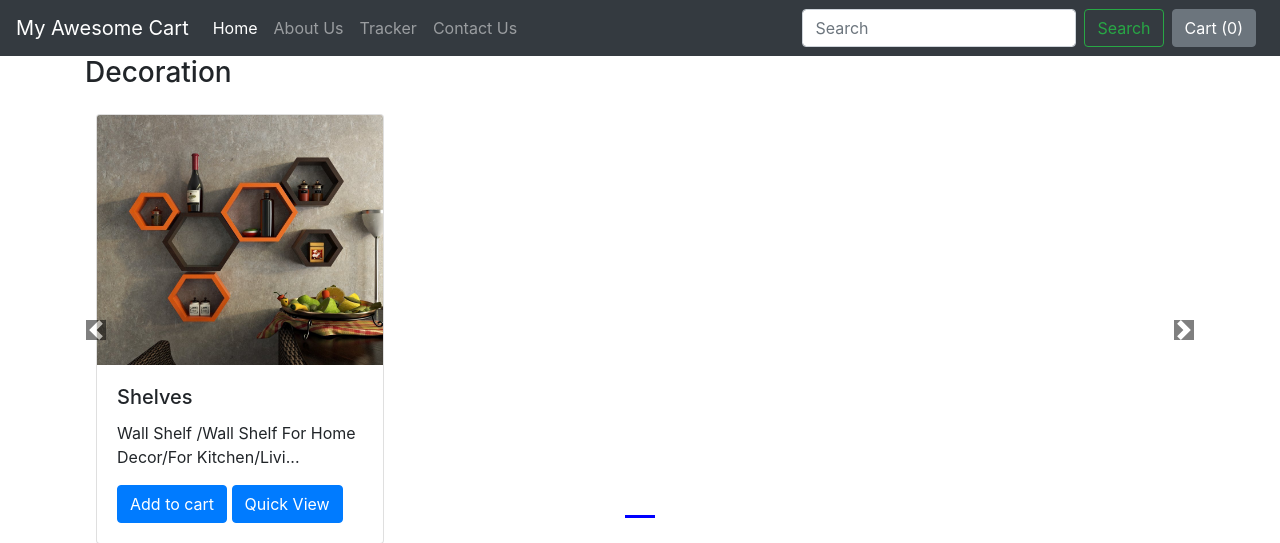
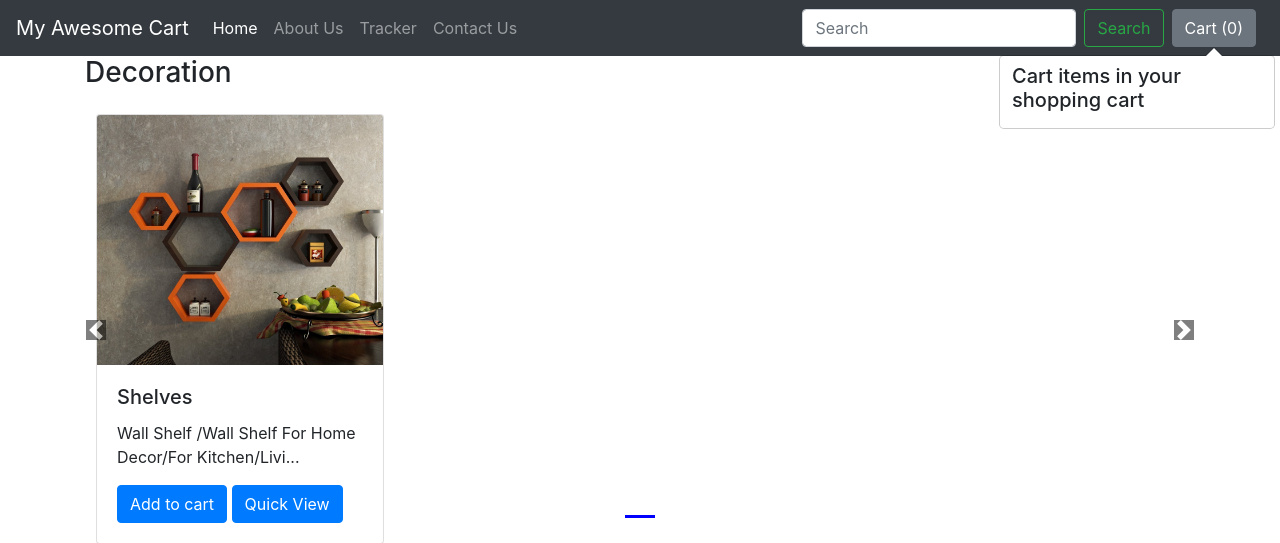
Before and after one commit to Hitesh485/MyAwesomeCart, a Django app: page /shop/ in a window 1280 px wide. Shown: the top 543 px of the page. Run offline with Django 4.2, Linux system fonts and the light colour scheme; data comes from the database, SQL or seed files in the repository; both versions use the stored data as it was before the commit; parts of the project's set-up code (start-up, migrations or seed data) failed here and were passed over; some libraries are stand-ins or nearby versions.

Commit message:
fix bugs and project reach before create checkout page

```diff
--- a/shop/admin.py
+++ b/shop/admin.py
@@ -1,7 +1,6 @@
 from django.contrib import admin
 
 # Register your models here.
-from .models import Product, Contact, Order
+from .models import Product, Contact
 admin.site.register(Product)
 admin.site.register(Contact)
-admin.site.register(Order)
--- a/shop/models.py
+++ b/shop/models.py
@@ -25,14 +25,3 @@ class Contact (models.Model):
 
     def __str__(self):
         return self.name
-
-class Order (models.Model):
-    order_id = models.AutoField(primary_key=True)
-    items_json = models.CharField(max_length=5000)
-    name = models.CharField(max_length=100)
-    email = models.CharField(max_length=100)
-    phone = models.IntegerField(default=0)
-    address = models.CharField(max_length=400)
-    city = models.CharField(max_length=400)
-    state = models.CharField(max_length=100)
-    zip_code = models.CharField(max_length=100)
--- a/shop/templates/shop/basic.html
+++ b/shop/templates/shop/basic.html
@@ -7,8 +7,7 @@
     <meta name="viewport" content="width=device-width, initial-scale=1, shrink-to-fit=no">
 
     <!-- Bootstrap CSS -->
-    <link rel="stylesheet" href="https://cdn.jsdelivr.net/npm/bootstrap@4.6.1/dist/css/bootstrap.min.css"
-        integrity="sha384-zCbKRCUGaJDkqS1kPbPd7TveP5iyJE0EjAuZQTgFLD2ylzuqKfdKlfG/eSrtxUkn" crossorigin="anonymous">
+    <link rel="stylesheet" href="https://cdn.jsdelivr.net/npm/bootstrap@4.2.1/dist/css/bootstrap.min.css" integrity="sha384-GJzZqFGwb1QTTN6wy59ffF1BuGJpLSa9DkKMp0DgiMDm4iYMj70gZWKYbI706tWS" crossorigin="anonymous">
 
     <title>{% block title %} {% endblock %}</title>
     <style>
@@ -56,12 +55,9 @@
 
     {% block body %} {% endblock %}
     <!-- Option 1: jQuery and Bootstrap Bundle (includes Popper) -->
-    <script src="https://cdn.jsdelivr.net/npm/jquery@3.5.1/dist/jquery.slim.min.js"
-        integrity="sha384-DfXdz2htPH0lsSSs5nCTpuj/zy4C+OGpamoFVy38MVBnE+IbbVYUew+OrCXaRkfj"
-        crossorigin="anonymous"></script>
-    <script src="https://cdn.jsdelivr.net/npm/bootstrap@4.6.1/dist/js/bootstrap.bundle.min.js"
-        integrity="sha384-fQybjgWLrvvRgtW6bFlB7jaZrFsaBXjsOMm/tB9LTS58ONXgqbR9W8oWht/amnpF"
-        crossorigin="anonymous"></script>
+    <script src="https://code.jquery.com/jquery-3.3.1.slim.min.js" integrity="sha384-q8i/X+965DzO0rT7abK41JStQIAqVgRVzpbzo5smXKp4YfRvH+8abtTE1Pi6jizo" crossorigin="anonymous"></script>
+<script src="https://cdn.jsdelivr.net/npm/popper.js@1.14.6/dist/umd/popper.min.js" integrity="sha384-wHAiFfRlMFy6i5SRaxvfOCifBUQy1xHdJ/yoi7FRNXMRBu5WHdZYu1hA6ZOblgut" crossorigin="anonymous"></script>
+<script src="https://cdn.jsdelivr.net/npm/bootstrap@4.2.1/dist/js/bootstrap.min.js" integrity="sha384-B0UglyR+jN6CkvvICOB2joaf5I4l3gm9GU6Hc1og6Ls7i6U/mkkaduKaBhlAXv9k" crossorigin="anonymous"></script>
 
     {% block js %} {% endblock %}
 </body>
--- a/shop/templates/shop/index.html
+++ b/shop/templates/shop/index.html
@@ -71,14 +71,16 @@
   <div class="carousel-item active">
 
     {% for i in product %}
-      <div class="col-xs-3 col-sm-3 col-md-3">
+      <div class="col-xs-3 col-sm-3 col-md-3 align-items-center">
         <div class="card" style="width: 18rem;">
           <img src='/media/{{i.image}}' class="card-img-top" alt="...">
             <div class="card-body">
-              <h5 class="card-title">{{i.product_name}}</h5>
+              <h5 class="card-title" id="namepr{{i.id}}" >{{i.product_name}}</h5>
               <!-- Description limit char using slicing -->
                 <p class="card-text">{{i.desc|slice:'0:54'}}...</p>
-                  <button id="pr{{i.id}}" class="btn btn-primary cart">Add to cart</button>
+                  <span id= "divpr{{i.id}}" class="divpr">
+                    <button id="pr{{i.id}}" class="btn btn-primary cart">Add to cart</button>
+                  </span>
                     <a href="/shop/products/{{i.id}}"><button id="qv{{i.id}}" class="btn btn-primary cart">Quick View</button></a>
             </div>
         </div>
@@ -106,50 +108,90 @@
 </div>
 {% endblock %}
 
+
 {% block js %}
 <script>
   var res = 0;
 
   console.log("Working");
-  if (localStorage.getItem('cart') == null)
-  {
+  if (localStorage.getItem('cart') == null) {
     var cart = {};
   }
-  else
+  else {
+    cart = JSON.parse(localStorage.getItem('cart'));
+    updateCart(cart)
+  }
+
+  // JQuery -
+  $('.divpr').on('click', 'button.cart', function() {
+    var idstr = this.id.toString();
+    if (cart[idstr] != undefined) {
+      cart[idstr] = cart[idstr] + 1;
+    }
+    else {
+      cart[idstr] = 1;
+    }
+    updateCart(cart);
+  });
+
+
+  $('#popcart').popover();
+  updatePopover(cart);
+  function updatePopover(cart)
+  {
+    console.log('We are inside updatePopover');
+    var popStr = "";
+    popStr = popStr + "<h5> Cart items in your shopping cart </h5><div class ='mx-2 my-2'>";
+    var i = 1;
+    for (var item in cart)
+    {
+      popStr = popStr + "<b>" + i + "</b>. ";
+      popStr = popStr + document.getElementById('name' + item).innerHTML.slice(0,19) + '... Qty: '+ cart[item] + '<br>';
+      i += 1;
+    }
+    popStr = popStr + ` </div> <a href = "/shop/checkout"><button class = "btn btn-primary" id = "checkout" >Checkout</button></a> <button class = "btn btn-primary" onclick="clearCart()" id = "clearCart" >Clear Cart</button>`;
+    // console.log(popStr);
+    document.getElementById('popcart').setAttribute('data-content', popStr);
+    $('#popcart').popover('show');
+  }
+
+  function clearCart()
   {
     cart = JSON.parse(localStorage.getItem('cart'));
-    var len = Object.values(cart);
-    console.log("localstorage len = ", Object.values(cart).length);
-    for (var i = 0; i < Object.values(cart).length; i++)
+    for (var item in cart)
     {
-      res = res + len[i];
+      document.getElementById('div' + item).innerHTML = `<button id=${item} class='btn btn-primary cart'>Add To Cart</button>`;
     }
-    console.log("arr ", res);
-    document.getElementById('cart_id').innerHTML = res;
+    localStorage.clear();
+    cart = {};
+    updateCart(cart);
   }
 
+  function updateCart(cart) {
+    var sum = 0;
+    for (var item in cart) {
+      sum = sum + cart[item];
+      document.getElementById('div' + item).innerHTML = "<button id='minus" + item + "' class='btn btn-primary minus'>-</button> <span id='val" + item + "''>" + cart[item] + "</span> <button id='plus" + item + "' class='btn btn-primary plus'> + </button>";
+    }
+    localStorage.setItem('cart', JSON.stringify(cart));
+    document.getElementById('cart_id').innerHTML = sum;
+    updatePopover(cart);
+  }
 
-  // JQuery -
-  $('.cart').click(function()
-  {
-    console.log('clicked');
-    var idstr = this.id.toString();
-    console.log(idstr);
-    if (cart[idstr] != undefined )
-    {
-      cart[idstr] = cart[idstr] + 1;
-    }
-    else
-    {
-    cart[idstr] = 1;
-    }
-    console.log(cart);
-    // console.log(Object.values(cart).length)
-
-    localStorage.setItem('cart', JSON.stringify(cart));
+  // If plus or minus button is clicked, change the cart as well as the display value
+  $('.divpr').on('click', 'button.minus', function () {
+    a = this.id.slice(7,);
+    cart['pr' + a] = cart['pr' + a] - 1;
+    cart['pr' + a] = Math.max(0, cart['pr' + a])
+    document.getElementById('valpr' + a).innerHTML = cart['pr' + a];
+    updateCart(cart);
+  });
+  $('.divpr').on("click", "button.plus", function () {
+    a = this.id.slice(6,);
+    cart['pr' + a] = cart['pr' + a] + 1;
+    document.getElementById('valpr' + a).innerHTML = cart['pr' + a];
+    updateCart(cart);
   });
 
-  $('#popcart').popover();
-  document.getElementById('popcart').setAttribute('data-content', '<h5>Cart</h5>');
 </script>
 {% endblock %}
--- a/shop/urls.py
+++ b/shop/urls.py
@@ -9,5 +9,5 @@ urlpatterns = [
     path('search/', views.search, name='search'),
     path('products/<int:myid>', views.productView, name='productView'),
     path('checkout/', views.checkout, name='shopHome'),
-    # path('get_data/', views.get_data, name='get_data') # for exercise-3
+    path('get_data/', views.get_data, name='get_data')
 ]
--- a/shop/views.py
+++ b/shop/views.py
@@ -1,7 +1,7 @@
 from django.shortcuts import redirect, render
 from django.http import HttpResponse
 from sympy import product
-from .models import Product, Contact, Order
+from .models import Product, Contact
 from math import ceil, prod
 
 
@@ -16,7 +16,6 @@ def index(request):
     allProds = []
     catprods = Product.objects.values('category', 'id')
     cats = {item['category'] for item in catprods}
-    print("cats = ", cats)
 
     for cat in cats:
         prod = Product.objects.filter(category=cat)
@@ -44,21 +43,6 @@ def contact(request):
 
     return render(request, 'shop/contact.html')
 
-def checkout(request):
-    if request.method == 'post':
-        name = request.POST.get('name', '')
-        email = request.POST.get('email', '')
-        address = request.POST.get('address1', '') + " " + request.POST.get('address2', '')
-        phone = request.POST.get('phone', '')
-        city = request.POST.get('city', '')
-        state = request.POST.get('state', '')
-        zip_code = request.POST.get('zip_code', '')
-
-        order = Order(name=name, email=email, phone=phone, address=address, city=city, state=state,zip_code=zip_code)
-        order.save()
-        print("Order = ",order)
-
-    return render(request, 'shop/checkout.html')
 
 def tracker(request):
         return render(request, 'shop/tracker.html')
@@ -74,9 +58,12 @@ def productView(request, myid):
     return render(request, 'shop/prodView.html', {'product':product[0]})
 
 
+def checkout(request):
+    return HttpResponse("We are at checkout page")
+
 # Excercise - 3. get product data and display it into index.html page.
-# def get_data(request):
-#     prod_data = Product.objects.all()
-#     context = {'Product_data': prod_data}
-#     return render(request, 'shop/get_data.html', context)
-#***********************************************************************
+
+def get_data(request):
+    prod_data = Product.objects.all()
+    context = {'Product_data': prod_data}
+    return render(request, 'shop/get_data.html', context)
```
Also changed, not shown: shop/templates/shop/checkout.html (deleted, +0 -92 lines), db.sqlite3, shop/migrations/0005_order.py (deleted).
